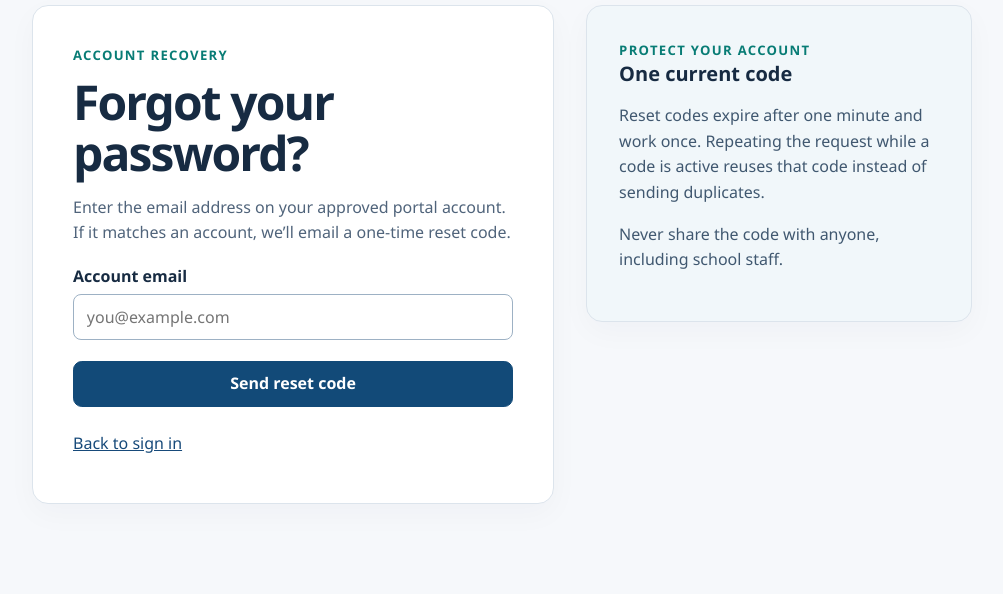
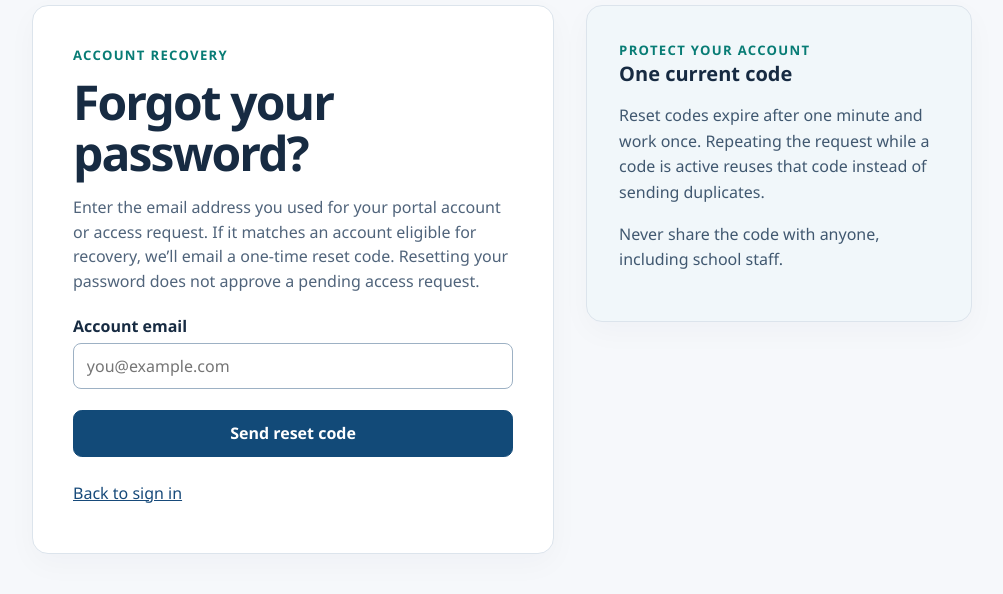
Before and after one commit to mustafaahmed-sec/AuthShield360, a Django app: page /password/reset/ in a window 1280 px wide. Shown: the part 149-743 px from the top of the page, without its empty margins (138-1141 px from the left). Run offline with Django 5.2, Linux system fonts and the light colour scheme; parts of the project's set-up code (start-up, migrations or seed data) failed here and were passed over.

Commit message:
Fix sign-in lockout and OTP recovery handling

```diff
--- a/accounts/forms.py
+++ b/accounts/forms.py
@@ -129,7 +129,7 @@ class EmailAuthenticationForm(AuthenticationForm):
     def clean(self):
         email = self.data.get(self.add_prefix(self.username_field), "").strip().lower()
         now = timezone.now()
-        ip_until = ip_throttle_until(self.request, now)
+        ip_until = ip_throttle_until(self.request, now, email=email, exempt_admin=True)
         if ip_until:
             raise forms.ValidationError(
                 f"Too many attempts. Try again in {retry_minutes(ip_until, now)} minutes.",
--- a/accounts/views.py
+++ b/accounts/views.py
@@ -8,6 +8,7 @@ from django.contrib.auth.hashers import check_password
 from django.contrib.auth.views import LoginView, LogoutView
 from django.core.exceptions import ImproperlyConfigured, NON_FIELD_ERRORS, PermissionDenied
 from django.db import transaction
+from django.db.models import Q
 from django.http import JsonResponse
 from django.shortcuts import redirect, render
 from django.urls import reverse_lazy
@@ -37,6 +38,7 @@ from django.contrib.auth.forms import SetPasswordForm
 from .models import EmailOTPChallenge
 from .otp import (
     OTPProviderError,
+    MAX_OTP_ATTEMPTS,
     check_otp,
     delivery_target,
     firebase_phone_auth_available,
@@ -61,6 +63,7 @@ OTP_SESSION_KEYS = (
     "authshield_otp_sms_sent_at",
     "authshield_otp_sms_send_authorized_at",
     "authshield_otp_sms_sent",
+    "authshield_otp_expiry_logged",
     "authshield_email_otp_hash",
 )
 
@@ -102,9 +105,12 @@ def _start_otp(request, user, channel, *, phase="primary", reset_resends=True, f
     request.session["authshield_otp_expires_at"] = expires_at
     request.session["authshield_otp_started_at"] = sent_at
     request.session["authshield_otp_attempts"] = 0
+    request.session.pop("authshield_otp_expiry_logged", None)
     if reset_resends:
         request.session["authshield_otp_resends"] = 0
-    request.session.set_expiry(max(1, int(expires_at - now)))
+    # Keep the pending sign-in session alive after a code expires so the user
+    # can request a replacement without entering their password again.
+    request.session.set_expiry(settings.SESSION_COOKIE_AGE)
     return challenge
 
 
@@ -124,7 +130,8 @@ def _prepare_firebase_sms_challenge(request, user):
     request.session["authshield_otp_attempts"] = 0
     request.session["authshield_otp_resends"] = 0
     request.session["authshield_otp_sms_sent"] = False
-    request.session.set_expiry(settings.AUTHSHIELD_SMS_OTP_TTL_SECONDS)
+    request.session.pop("authshield_otp_expiry_logged", None)
+    request.session.set_expiry(settings.SESSION_COOKIE_AGE)
 
 
 def _otp_duration_ms(request):
@@ -333,7 +340,7 @@ class BaselineLoginView(LoginView):
             email = normalized_email(self.request.POST.get("username", ""))
             now = timezone.now()
             account_until = account_lockout_until(email, now)
-            source_until = ip_throttle_until(self.request, now)
+            source_until = ip_throttle_until(self.request, now, email=email, exempt_admin=True)
             until = account_until or source_until
             if until:
                 context["lockout_until"] = until.timestamp()
@@ -371,7 +378,7 @@ def otp_verify(request):
         messages.info(request, "Start sign-in again to request a verification code.")
         return redirect("login")
     user = User.objects.filter(pk=user_id, is_active=True, approval_status=User.ApprovalStatus.APPROVED).first()
-    if not user or (user.locked_until and user.locked_until > timezone.now()):
+    if not user or (user.role != User.Role.ADMIN and user.locked_until and user.locked_until > timezone.now()):
         _clear_otp_session(request)
         messages.error(request, "Sign-in could not continue. Start again or contact the administrator.")
         return redirect("login")
@@ -379,30 +386,45 @@ def otp_verify(request):
     channel = request.session.get("authshield_otp_channel", "")
     phase = request.session.get("authshield_otp_phase", "primary")
     if timezone.now().timestamp() >= request.session.get("authshield_otp_expires_at", 0):
-        record_failed_authentication(
-            user.email,
-            "otp_failure",
+        if not request.session.get("authshield_otp_expiry_logged"):
+            record_auth_event(
+                "otp_expired",
+                email=user.email,
+                description="The sign-in code expired before verification completed.",
+                request=request,
+                factor="email_otp" if channel == "email" else "mobile_otp",
+                outcome="failure",
+                duration_ms=_otp_duration_ms(request),
+            )
+            request.session["authshield_otp_expiry_logged"] = True
+        if request.method == "POST":
+            messages.error(request, "That code has expired. Request a new code to continue.")
+        return render(
             request,
-            duration_ms=_otp_duration_ms(request),
-            factor="email_otp" if channel == "email" else "mobile_otp",
-            description="A one-time code was submitted after its verification window expired.",
+            "accounts/otp_verify.html",
+            _otp_context(request, user, channel, phase),
+            status=400 if request.method == "POST" else 200,
         )
-        _clear_otp_session(request)
-        messages.error(request, "That verification code has expired. Start sign-in again.")
-        return redirect("login")
     if request.method == "POST":
         now = timezone.now()
-        source_until = ip_throttle_until(request, now)
+        source_until = ip_throttle_until(request, now, email=user.email, exempt_admin=True)
         if source_until:
             record_blocked_attempt(user.email, request, action="ip_rate_limited")
             messages.error(request, f"Too many attempts. Try again in {retry_minutes(source_until, now)} minutes.")
             return render(request, "accounts/otp_verify.html", _otp_context(request, user, channel, phase), status=429)
         code = (request.POST.get("code") or "").strip()
         attempts = request.session.get("authshield_otp_attempts", 0)
-        if attempts >= 5:
-            _clear_otp_session(request)
-            messages.error(request, "Too many code attempts. Start sign-in again.")
-            return redirect("login")
+        purpose = "email_step_up" if phase == "email_step_up" else "sign_in"
+        if user.role != User.Role.ADMIN and attempts >= MAX_OTP_ATTEMPTS:
+            request.session["authshield_otp_expires_at"] = now.timestamp()
+            messages.error(request, "Too many incorrect codes. Request a new code to continue.")
+            return render(request, "accounts/otp_verify.html", _otp_context(request, user, channel, phase))
+        if channel == "email" and user.role != User.Role.ADMIN:
+            challenge = EmailOTPChallenge.objects.filter(user=user, purpose=purpose).only("attempts", "code_hash").first()
+            if challenge and (challenge.attempts >= MAX_OTP_ATTEMPTS or not challenge.code_hash):
+                request.session["authshield_otp_expires_at"] = now.timestamp()
+                messages.error(request, "This code has reached its attempt limit. Request a new code to continue.")
+                return render(request, "accounts/otp_verify.html", _otp_context(request, user, channel, phase))
         if channel == "sms":
             if not request.session.get("authshield_otp_sms_sent"):
                 messages.error(request, "Request the SMS code first, then enter it here.")
@@ -419,7 +441,6 @@ def otp_verify(request):
                 return render(request, "accounts/otp_verify.html", _otp_context(request, user, channel, phase), status=503)
         else:
             try:
-                purpose = "email_step_up" if phase == "email_step_up" else "sign_in"
                 approved = check_otp(
                     delivery_target(user, channel),
                     channel,
@@ -432,7 +453,8 @@ def otp_verify(request):
                 messages.error(request, "We could not verify that code right now. Try again shortly.")
                 return render(request, "accounts/otp_verify.html", _otp_context(request, user, channel, phase), status=503)
         if not approved:
-            request.session["authshield_otp_attempts"] = attempts + 1
+            attempts += 1
+            request.session["authshield_otp_attempts"] = attempts
             record_failed_authentication(
                 user.email,
                 "otp_failure",
@@ -442,10 +464,20 @@ def otp_verify(request):
                 description="An invalid or expired one-time code was submitted.",
             )
             user.refresh_from_db(fields=["locked_until"])
-            if user.locked_until and user.locked_until > timezone.now():
+            if user.role != User.Role.ADMIN and user.locked_until and user.locked_until > timezone.now():
                 _clear_otp_session(request)
                 messages.error(request, "Too many attempts. The account is temporarily locked.")
                 return redirect("login")
+            challenge_exhausted = False
+            if channel == "email" and user.role != User.Role.ADMIN:
+                challenge = EmailOTPChallenge.objects.filter(user=user, purpose=purpose).only("attempts", "code_hash").first()
+                challenge_exhausted = bool(
+                    challenge and (challenge.attempts >= MAX_OTP_ATTEMPTS or not challenge.code_hash)
+                )
+            if user.role != User.Role.ADMIN and (attempts >= MAX_OTP_ATTEMPTS or challenge_exhausted):
+                request.session["authshield_otp_expires_at"] = timezone.now().timestamp()
+                messages.error(request, "Too many incorrect codes. Request a new code to continue.")
+                return render(request, "accounts/otp_verify.html", _otp_context(request, user, channel, phase))
             messages.error(request, "That code is invalid or expired. Check it and try again.")
             return render(request, "accounts/otp_verify.html", _otp_context(request, user, channel, phase))
 
@@ -504,7 +536,7 @@ def otp_verify(request):
     return render(request, "accounts/otp_verify.html", _otp_context(request, user, channel, phase))
 
 
-def _pending_sms_user(request):
+def _pending_sms_user(request, *, allow_expired=False):
     user_id = request.session.get("authshield_otp_user_id")
     if (
         not settings.AUTHSHIELD_OTP_ENABLED
@@ -517,9 +549,9 @@ def _pending_sms_user(request):
         is_active=True,
         approval_status=User.ApprovalStatus.APPROVED,
     ).first()
-    if not user or (user.locked_until and user.locked_until > timezone.now()):
+    if not user or (user.role != User.Role.ADMIN and user.locked_until and user.locked_until > timezone.now()):
         return None
-    if timezone.now().timestamp() >= request.session.get("authshield_otp_expires_at", 0):
+    if not allow_expired and timezone.now().timestamp() >= request.session.get("authshield_otp_expires_at", 0):
         return None
     if not delivery_target(user, "sms"):
         return None
@@ -528,7 +560,7 @@ def _pending_sms_user(request):
 
 @require_POST
 def otp_sms_authorize_send(request):
-    user = _pending_sms_user(request)
+    user = _pending_sms_user(request, allow_expired=True)
     if not user:
         return JsonResponse({"error": "Restart sign-in before requesting an SMS code."}, status=400)
     now = timezone.now().timestamp()
@@ -549,7 +581,7 @@ def otp_sms_authorize_send(request):
 
 @require_POST
 def otp_sms_mark_sent(request):
-    user = _pending_sms_user(request)
+    user = _pending_sms_user(request, allow_expired=True)
     authorized_at = request.session.get("authshield_otp_sms_send_authorized_at", 0)
     if not user or not authorized_at or timezone.now().timestamp() - authorized_at > 120:
         return JsonResponse({"error": "The SMS request expired. Request a new code."}, status=400)
@@ -558,7 +590,8 @@ def otp_sms_mark_sent(request):
     request.session["authshield_otp_sent_at"] = now
     request.session["authshield_otp_started_at"] = now
     request.session["authshield_otp_expires_at"] = now + settings.AUTHSHIELD_SMS_OTP_TTL_SECONDS
-    request.session.set_expiry(settings.AUTHSHIELD_SMS_OTP_TTL_SECONDS)
+    request.session.pop("authshield_otp_expiry_logged", None)
+    request.session.set_expiry(settings.SESSION_COOKIE_AGE)
     request.session.save()
     record_auth_event(
         "otp_sent", email=user.email,
@@ -589,11 +622,14 @@ def otp_sms_record_failure(request):
         description="Firebase rejected an SMS verification code.",
     )
     user.refresh_from_db(fields=["locked_until"])
-    if (user.locked_until and user.locked_until > timezone.now()) or attempts >= 5:
+    if user.role != User.Role.ADMIN and (
+        (user.locked_until and user.locked_until > timezone.now()) or attempts >= MAX_OTP_ATTEMPTS
+    ):
         _clear_otp_session(request)
+        messages.error(request, "Too many incorrect SMS codes. Restart sign-in to request a new code.")
         return JsonResponse({"error": "Too many code attempts. Restart sign-in later."}, status=429)
     request.session.save()
-    return JsonResponse({"ok": True, "remainingAttempts": 5 - attempts})
+    return JsonResponse({"ok": True, "remainingAttempts": max(0, 5 - attempts)})
 
 
 @require_http_methods(["POST"])
@@ -607,10 +643,6 @@ def otp_resend(request):
         messages.error(request, "Start sign-in again to request a verification code.")
         return redirect("login")
     sent_at = request.session.get("authshield_otp_sent_at", 0)
-    if timezone.now().timestamp() >= request.session.get("authshield_otp_expires_at", 0):
-        _clear_otp_session(request)
-        messages.error(request, "That verification request has expired. Start sign-in again.")
-        return redirect("login")
     resend_cooldown_seconds = 30
     if timezone.now().timestamp() - sent_at < resend_cooldown_seconds:
         messages.info(request, "Wait 30 seconds before requesting another email code.")
@@ -646,6 +678,17 @@ def _clear_password_reset_session(request):
     request.session.pop("authshield_password_reset_started_at", None)
 
 
+def _password_reset_user(**lookup):
+    eligible_users = User.objects.filter(
+        Q(is_active=True, approval_status=User.ApprovalStatus.APPROVED)
+        | Q(
+            role__in=(User.Role.STUDENT, User.Role.TEACHER),
+            approval_status=User.ApprovalStatus.PENDING,
+        )
+    )
+    return eligible_users.filter(**lookup).first()
+
+
 @require_http_methods(["GET", "POST"])
 def password_reset_request(request):
     form = PasswordResetRequestForm(request.POST or None)
@@ -659,11 +702,7 @@ def password_reset_request(request):
         request.session["authshield_password_reset_resends"] = 0
         request.session.set_expiry(settings.SESSION_COOKIE_AGE)
         email = normalized_email(form.cleaned_data["email"])
-        user = User.objects.filter(
-            email__iexact=email,
-            is_active=True,
-            approval_status=User.ApprovalStatus.APPROVED,
-        ).first()
+        user = _password_reset_user(email__iexact=email)
         if user:
             # Keep the eligible account in this browser session so a transient
             # mail-delivery failure can be retried from the same generic page.
@@ -724,11 +763,7 @@ def password_reset_request(request):
 @require_http_methods(["GET", "POST"])
 def password_reset_verify(request):
     user_id = request.session.get("authshield_password_reset_user_id")
-    user = User.objects.filter(
-        pk=user_id,
-        is_active=True,
-        approval_status=User.ApprovalStatus.APPROVED,
-    ).first() if user_id else None
+    user = _password_reset_user(pk=user_id) if user_id else None
     challenge = EmailOTPChallenge.objects.filter(
         user=user,
         purpose=EmailOTPChallenge.Purpose.PASSWORD_RESET,
@@ -752,12 +787,12 @@ def password_reset_verify(request):
         if user and challenge and active:
             with transaction.atomic():
                 challenge = EmailOTPChallenge.objects.select_for_update().get(pk=challenge.pk)
-                if challenge.attempts >= 5 or not challenge.code_hash or not challenge.expires_at or challenge.expires_at <= timezone.now():
+                if challenge.attempts >= MAX_OTP_ATTEMPTS or not challenge.code_hash or not challenge.expires_at or challenge.expires_at <= timezone.now():
                     challenge.code_hash = ""
                     challenge.save(update_fields=("code_hash",))
                 elif not check_password(code, challenge.code_hash):
                     challenge.attempts += 1
-                    if challenge.attempts >= 5:
+                    if challenge.attempts >= MAX_OTP_ATTEMPTS:
                         challenge.code_hash = ""
                     challenge.save(update_fields=("attempts", "code_hash"))
                     failed_code = True
@@ -796,7 +831,7 @@ def password_reset_verify(request):
                 factor="email_otp",
                 description="An invalid password recovery code was submitted.",
             )
-            if challenge.attempts >= 5:
+            if challenge.attempts >= MAX_OTP_ATTEMPTS:
                 failure_message = "That code is invalid or expired. Check your email and try again."
         if not password_invalid:
             messages.error(request, failure_message)
@@ -835,11 +870,7 @@ def password_reset_verify(request):
 @require_POST
 def password_reset_resend(request):
     user_id = request.session.get("authshield_password_reset_user_id")
-    user = User.objects.filter(
-        pk=user_id,
-        is_active=True,
-        approval_status=User.ApprovalStatus.APPROVED,
-    ).first() if user_id else None
+    user = _password_reset_user(pk=user_id) if user_id else None
     challenge = EmailOTPChallenge.objects.filter(
         user=user,
         purpose=EmailOTPChallenge.Purpose.PASSWORD_RESET,
--- a/templates/accounts/password_reset_request.html
+++ b/templates/accounts/password_reset_request.html
@@ -5,7 +5,7 @@
     <section class="form-card" aria-labelledby="reset-request-title">
       <div class="eyebrow">Account recovery</div>
       <h1 id="reset-request-title">Forgot your password?</h1>
-      <p class="muted">Enter the email address on your approved portal account. If it matches an account, we’ll email a one-time reset code.</p>
+      <p class="muted">Enter the email address you used for your portal account or access request. If it matches an account eligible for recovery, we’ll email a one-time reset code. Resetting your password does not approve a pending access request.</p>
       <form method="post" novalidate data-busy-label="Sending code…">
         {% csrf_token %}
         <div class="form-field{% if form.email.errors %} has-error{% endif %}">
--- a/templates/accounts/password_reset_verify.html
+++ b/templates/accounts/password_reset_verify.html
@@ -8,7 +8,7 @@
       <h1 id="reset-verify-title">Choose a new password</h1>
       {% if messages %}{% for message in messages %}<div class="status-banner status-{{ message.tags|default:'info' }}" role="status">{{ message }}</div>{% endfor %}{% endif %}
       {% if has_reset_request %}
-        <p class="muted">If this email is linked to an active portal account, a one-time code was sent. Enter the code and choose a new password.</p>
+        <p class="muted">If this email is linked to an account eligible for recovery, a one-time code was sent. Enter the code and choose a new password. This page looks the same for privacy; a pending student or teacher request still needs administrator approval before sign-in.</p>
         <p class="otp-countdown" data-otp-countdown data-expires-at="{{ otp_expires_at }}" data-resend-at="{{ otp_resend_available_at }}" role="timer">Code expires soon</p>
         <form method="post" novalidate data-busy-label="Updating password…">
           {% csrf_token %}
```
Also changed, not shown: accounts/lockout.py (+14 -3 lines), accounts/otp.py (+21 -4 lines), accounts/tests.py (+112 -4 lines).
